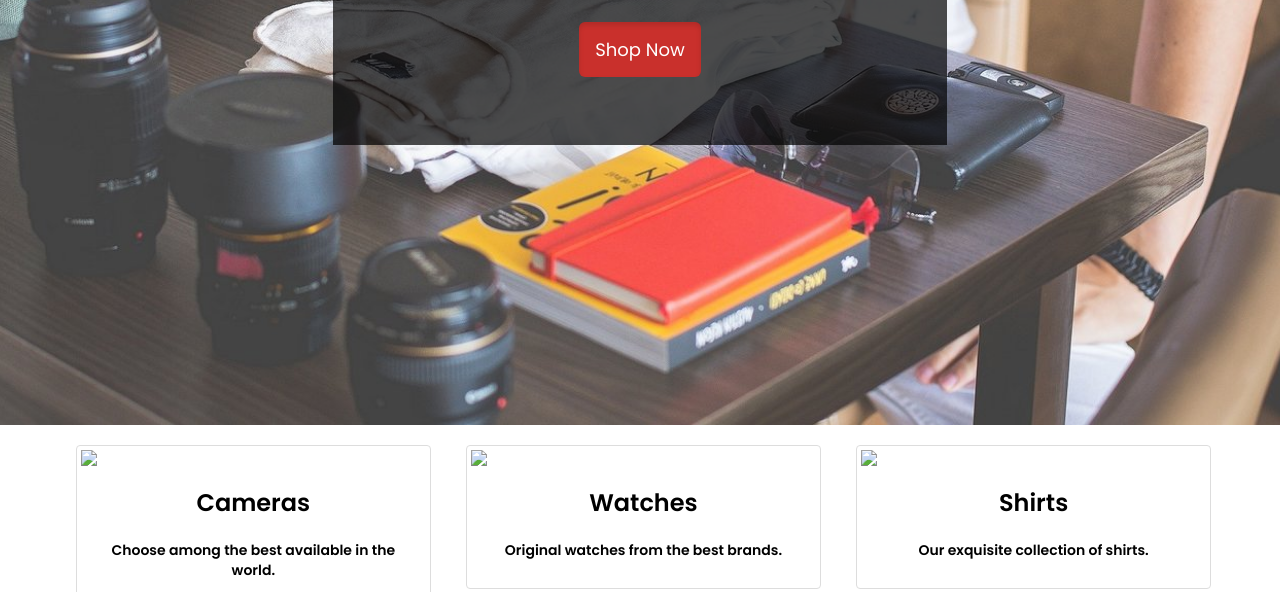
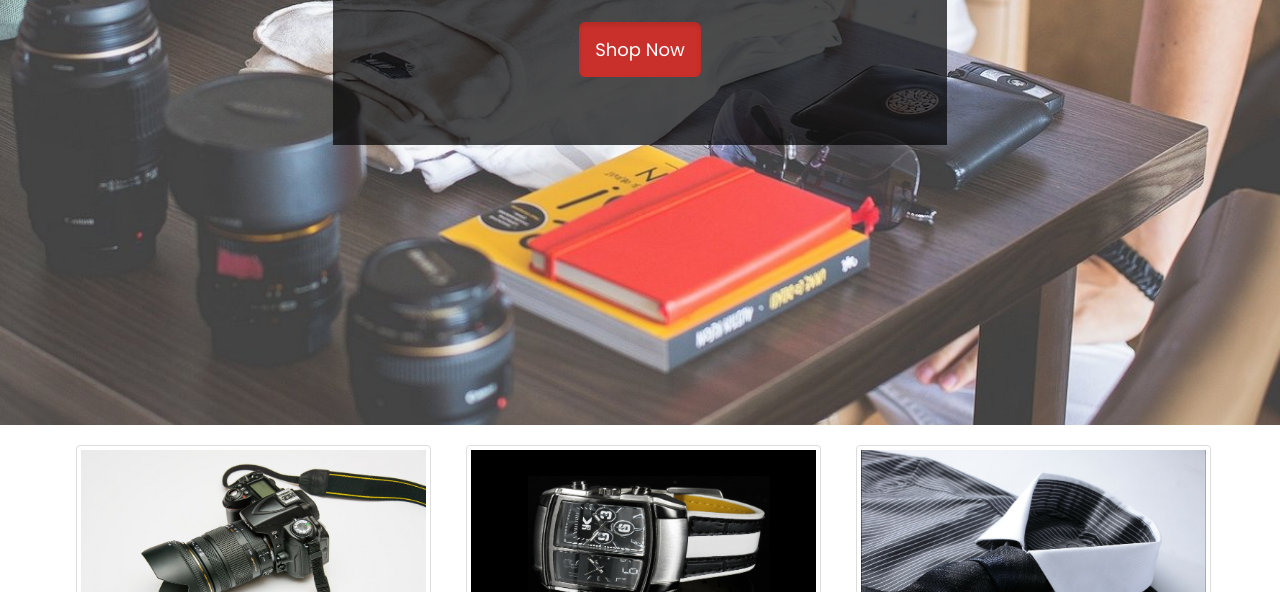
Before and after one commit to Swarnadharma1/intershala, a plain HTML site: page index.html in a window 1280 px wide. Shown: the part 360-952 px from the top of the page. Drawn offline with Linux system fonts and the light colour scheme.

Commit message:
Update index.html

```diff
--- a/index.html
+++ b/index.html
@@ -41,7 +41,7 @@ and open the template in the editor.
                <div class="container">
                    <div class="item1">
                        <a href="#">
-                           <img src="images/camera.jpg" class="thumbnail1">
+                           <img src="camera.jpg" class="thumbnail1">
                               <div class="caption1">
                                <h2>Cameras</h2>
                                <p>Choose among the best available in the world.</p>
@@ -50,7 +50,7 @@ and open the template in the editor.
                    </div>
                    <div class="item2">
                        <a href="#">
-                           <img src="images/watch.jpg" class="thumbnail2">
+                           <img src="watch.jpg" class="thumbnail2">
                               <div class="caption2">
                                <h2>Watches</h2>
                                <p>Original watches from the best brands.</p>
@@ -59,7 +59,7 @@ and open the template in the editor.
                     </div>
                     <div class="item3">
                        <a href="#">
-                           <img src="images/shirt.jpg" class="thumbnail3">
+                           <img src="shirt.jpg" class="thumbnail3">
                               <div class="caption3">
                                <h2>Shirts</h2>
                                <p>Our exquisite collection of shirts.</p>
```
